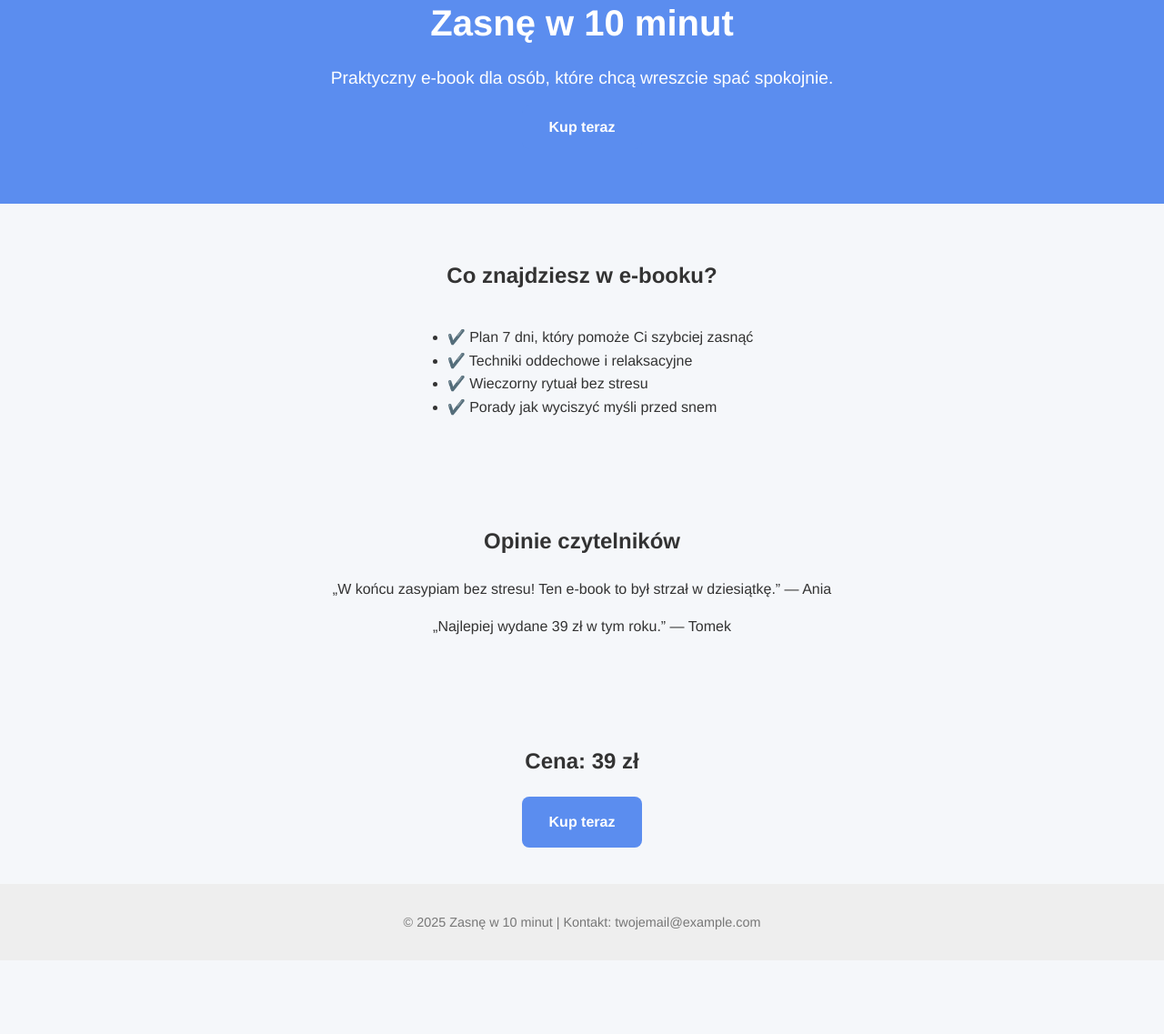
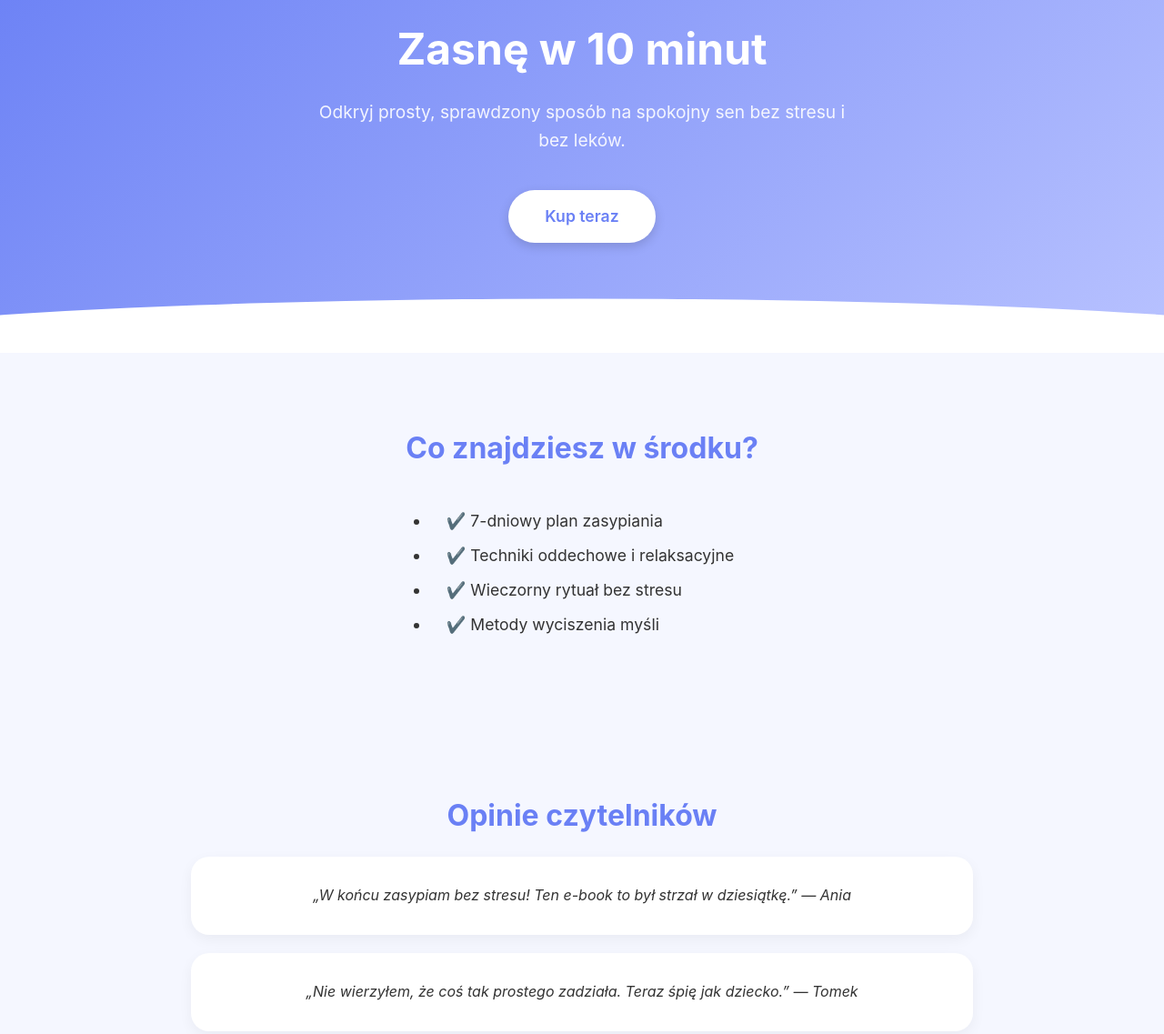
Before and after one commit to SekretySnu/wspieramy, a plain HTML site: page index.html in a window 1280 px wide. Shown: the part 84-1221 px from the top of the page at 91% size. Before the commit the page ends 1140 px from the top, so only its background shows below. Drawn offline with Linux system fonts and the light colour scheme.

Commit message:
Update index.html

```diff
--- a/index.html
+++ b/index.html
@@ -3,84 +3,188 @@
 <head>
   <meta charset="UTF-8" />
   <meta name="viewport" content="width=device-width, initial-scale=1.0" />
-  <title>Zasnę w 10 minut - Ebook o lepszym śnie</title>
+  <title>Zasnę w 10 minut — Ebook o lepszym śnie</title>
   <style>
-    body {
-      font-family: 'Helvetica', sans-serif;
+    :root {
+      --primary: #6a80f5;
+      --secondary: #b8c2ff;
+      --bg: #f5f7ff;
+      --text: #333;
+    }
+
+    * {
+      box-sizing: border-box;
       margin: 0;
       padding: 0;
-      background-color: #f5f7fa;
-      color: #333;
+      scroll-behavior: smooth;
+    }
+
+    body {
+      font-family: "Inter", sans-serif;
+      background: var(--bg);
+      color: var(--text);
+      line-height: 1.6;
+      overflow-x: hidden;
+    }
+
+    header {
+      background: linear-gradient(135deg, var(--primary), var(--secondary));
+      color: white;
+      text-align: center;
+      padding: 100px 20px 120px;
+      position: relative;
+    }
+
+    header::after {
+      content: "";
+      position: absolute;
+      bottom: -1px;
+      left: 0;
+      width: 100%;
+      height: 60px;
+      background: white;
+      clip-path: ellipse(70% 100% at 50% 100%);
+    }
+
+    header h1 {
+      font-size: 3em;
+      margin-bottom: 15px;
+    }
+
+    header p {
+      font-size: 1.2em;
+      max-width: 600px;
+      margin: 0 auto 40px;
+      opacity: 0.9;
+    }
+
+    .btn {
+      display: inline-block;
+      background: white;
+      color: var(--primary);
+      padding: 15px 40px;
+      border-radius: 50px;
+      text-decoration: none;
+      font-weight: 600;
+      font-size: 1.1em;
+      box-shadow: 0 4px 12px rgba(0,0,0,0.15);
+      transition: all 0.3s;
+    }
+
+    .btn:hover {
+      transform: translateY(-3px);
+      background: var(--secondary);
+      color: white;
+    }
+
+    section {
+      padding: 80px 20px;
+      max-width: 900px;
+      margin: auto;
       text-align: center;
     }
-    header {
-      background-color: #5b8def;
-      color: white;
-      padding: 60px 20px;
+
+    h2 {
+      font-size: 2em;
+      margin-bottom: 20px;
+      color: var(--primary);
     }
-    header h1 {
-      font-size: 2.5em;
+
+    ul {
+      text-align: left;
+      display: inline-block;
+      margin-top: 20px;
+      font-size: 1.1em;
     }
-    header p {
-      font-size: 1.2em;
+
+    li {
+      margin-bottom: 10px;
+      padding-left: 1em;
     }
-    section {
-      padding: 40px 20px;
-      max-width: 700px;
-      margin: auto;
-      line-height: 1.6;
+
+    .review {
+      background: white;
+      border-radius: 20px;
+      padding: 30px;
+      margin: 20px 0;
+      box-shadow: 0 5px 15px rgba(0,0,0,0.05);
+      font-style: italic;
     }
-    .btn {
-      display: inline-block;
-      background-color: #5b8def;
-      color: white;
-      padding: 15px 30px;
-      border-radius: 8px;
-      text-decoration: none;
-      font-weight: bold;
-      transition: background 0.3s;
+
+    footer {
+      background: #eee;
+      color: #666;
+      text-align: center;
+      padding: 30px;
+      font-size: 0.9em;
     }
-    .btn:hover {
-      background-color: #4475d9;
+
+    /* Animacja pojawiania */
+    .fade-in {
+      opacity: 0;
+      transform: translateY(30px);
+      transition: all 0.8s ease-out;
     }
-    footer {
-      background-color: #eee;
-      padding: 20px;
-      font-size: 0.9em;
-      color: #777;
+    .fade-in.visible {
+      opacity: 1;
+      transform: translateY(0);
+    }
+
+    /* Responsywność */
+    @media (max-width: 600px) {
+      header h1 { font-size: 2.2em; }
+      .btn { padding: 12px 30px; font-size: 1em; }
     }
   </style>
 </head>
 <body>
   <header>
     <h1>Zasnę w 10 minut</h1>
-    <p>Praktyczny e-book dla osób, które chcą wreszcie spać spokojnie.</p>
+    <p>Odkryj prosty, sprawdzony sposób na spokojny sen bez stresu i bez leków.</p>
     <a class="btn" href="TUTAJ_WKLEJ_LINK_Z_PAYHIP" target="_blank">Kup teraz</a>
   </header>
 
-  <section>
-    <h2>Co znajdziesz w e-booku?</h2>
-    <ul style="text-align:left; display:inline-block;">
-      <li>✔️ Plan 7 dni, który pomoże Ci szybciej zasnąć</li>
+  <section class="fade-in">
+    <h2>Co znajdziesz w środku?</h2>
+    <ul>
+      <li>✔️ 7-dniowy plan zasypiania</li>
       <li>✔️ Techniki oddechowe i relaksacyjne</li>
       <li>✔️ Wieczorny rytuał bez stresu</li>
-      <li>✔️ Porady jak wyciszyć myśli przed snem</li>
+      <li>✔️ Metody wyciszenia myśli</li>
     </ul>
   </section>
 
-  <section>
+  <section class="fade-in">
     <h2>Opinie czytelników</h2>
-    <blockquote>„W końcu zasypiam bez stresu! Ten e-book to był strzał w dziesiątkę.” — Ania</blockquote>
-    <blockquote>„Najlepiej wydane 39 zł w tym roku.” — Tomek</blockquote>
+    <div class="review">„W końcu zasypiam bez stresu! Ten e-book to był strzał w dziesiątkę.” — Ania</div>
+    <div class="review">„Nie wierzyłem, że coś tak prostego zadziała. Teraz śpię jak dziecko.” — Tomek</div>
   </section>
 
-  <section>
-    <h2>Cena: 39 zł</h2>
-    <a class="btn" href="TUTAJ_WKLEJ_LINK_Z_PAYHIP" target="_blank">Kup teraz</a>
+  <section class="fade-in">
+    <h2>O autorze</h2>
+    <p>Jestem pasjonatem zdrowego stylu życia i snu. Po latach problemów z bezsennością stworzyłem praktyczny przewodnik, który pomógł już setkom osób spokojnie zasypiać.</p>
+  </section>
+
+  <section class="fade-in">
+    <h2>Gotowy na spokojne noce?</h2>
+    <a class="btn" href="TUTAJ_WKLEJ_LINK_Z_PAYHIP" target="_blank">Kup e-book — 39 zł</a>
   </section>
 
   <footer>
-    <p>© 2025 Zasnę w 10 minut | Kontakt: twojemail@example.com</p>
+    © 2025 Zasnę w 10 minut | Kontakt: twojemail@example.com
   </footer>
+
+  <script>
+    // animacja pojawiania elementów
+    const elements = document.querySelectorAll('.fade-in');
+    const observer = new IntersectionObserver(entries => {
+      entries.forEach(entry => {
+        if (entry.isIntersecting) {
+          entry.target.classList.add('visible');
+        }
+      });
+    });
+    elements.forEach(el => observer.observe(el));
+  </script>
 </body>
 </html>
```
